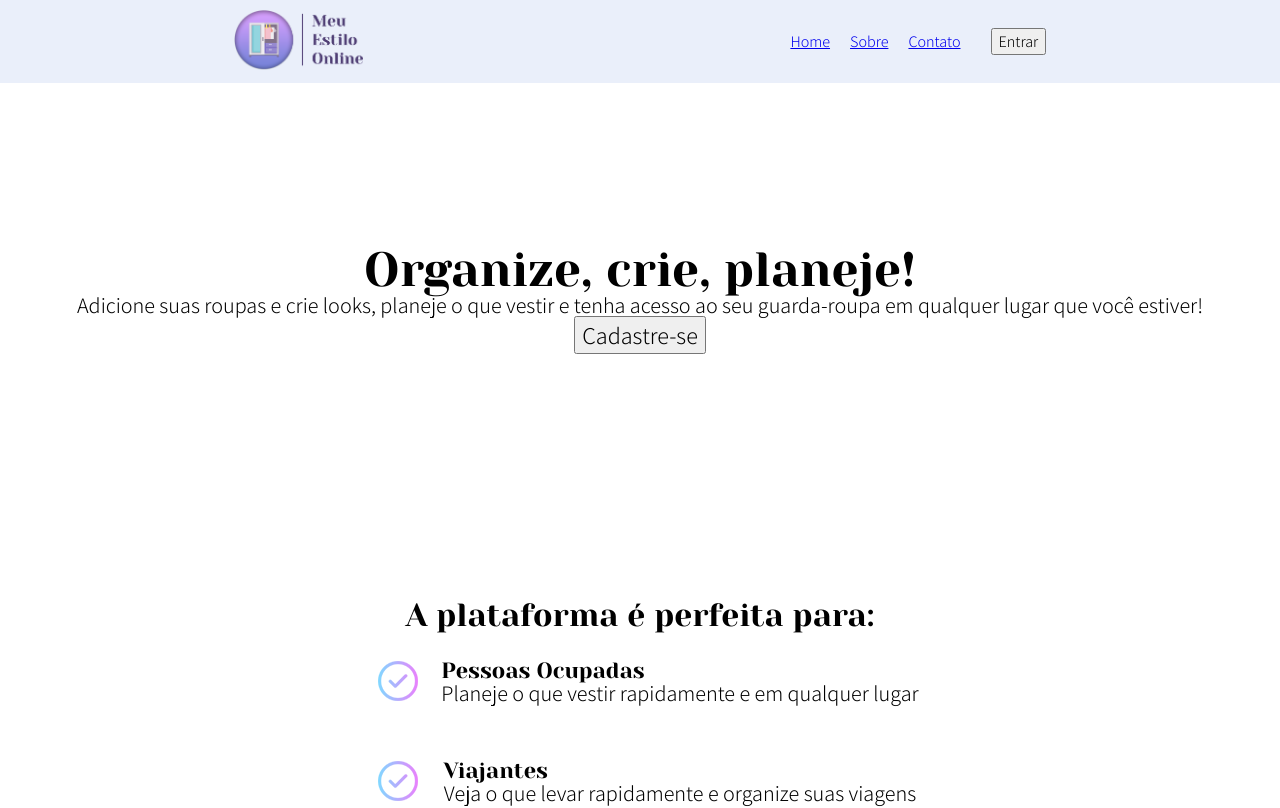
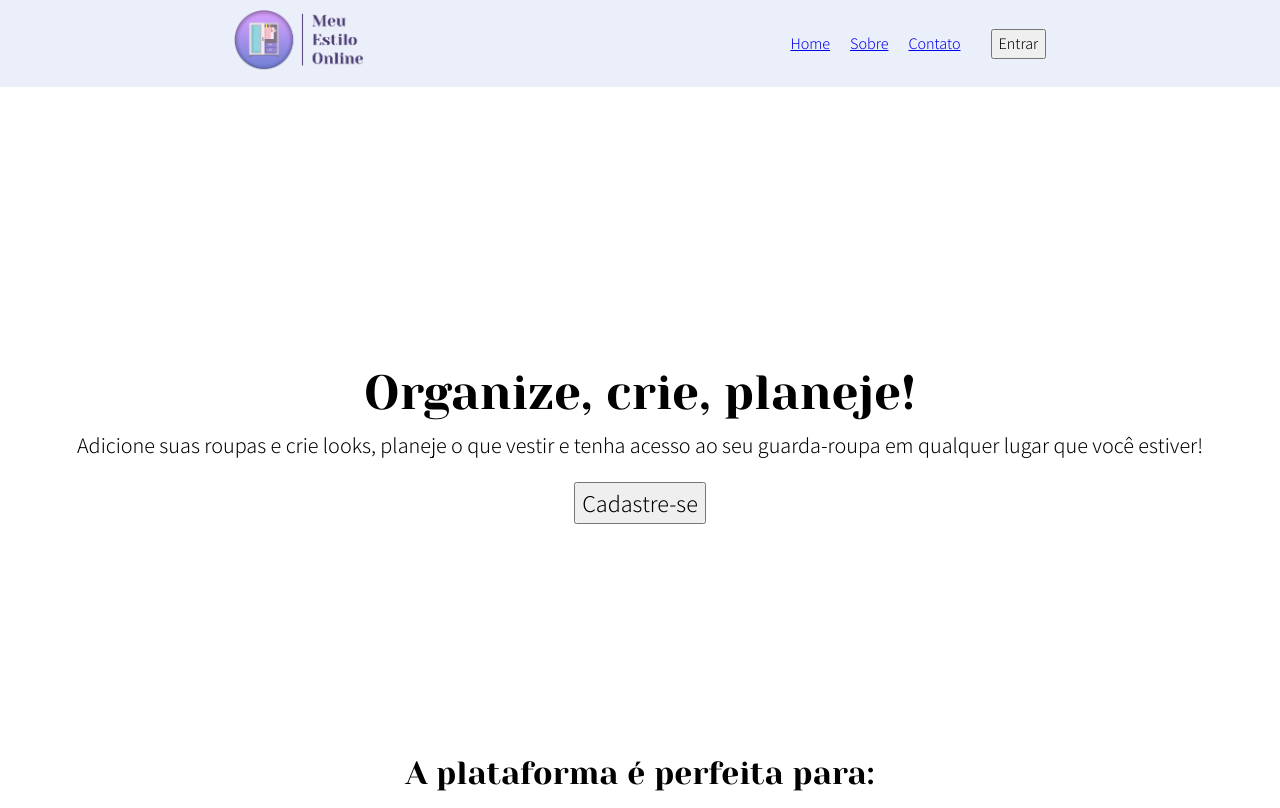
Before and after one commit to lydyanah/projeto-senac, a React (Create React App) app: page / in a window 1280 px wide. Shown: the top 808 px of the page. Built offline with nearby package versions, Linux system fonts and the light colour scheme.

Commit message:
revisão css

```diff
--- a/src/pages/about/styles.css
+++ b/src/pages/about/styles.css
@@ -1,11 +1,21 @@
-.infoSobre{
-    padding: 150px 20px 40px;
-    height: 100px;
+section.conteúdoSobre p{
+    font-size: 20px;
+    text-align: justify;
+    padding: 20px;
+}
+
+section.conteúdoSobre h2{
+    font-size: 22px;
+    padding: 0px 20px;
+}
+
+section.infoSobre{
+    min-height: 200px;
 }
 
 .infoDevs{
     padding: 50px 0px;
-    height: 300px;
+    min-height: 400px;
 }
 
 /* .conteúdoSobre p{
@@ -44,3 +54,9 @@
     width: 80px;
     border-radius: 50%;
 }
+
+@media screen and (min-width: 440px) {
+    section.conteúdoSobre h2{
+        font-size: 2em;
+    }
+}
--- a/src/pages/home/styles.css
+++ b/src/pages/home/styles.css
@@ -16,19 +16,27 @@ section.infoGeral h1 {
   font-size: 2em;
 }
 
-section.infoGeral p,
-button.cadastro {
-  font-size: 20px;
+button.cadastro{
   text-align: center;
+  margin: 20px 0px;
 }
 
 section.públicoAlvo {
-  min-height: 300px;
+  min-height: 400px;
 }
 
 li.públicoAlvo-item::before {
   content: url(../../assets/icons/check-mark.png);
-  padding: 5px;
+  padding: 15px;
+}
+
+li.públicoAlvo-item {
+  display: flex;
+  flex-direction: column;
+  flex-wrap: wrap;
+  justify-content: center;
+  width: 190px;
+  height: 100px;
 }
 
 section.recursos {
@@ -46,7 +54,7 @@ li.recursos-item {
   padding: 20px;
 }
 
-@media (min-width: 440px) {
+@media screen and (min-width: 440px) {
   section.infoGeral h1 {
     font-size: 3em;
   }
@@ -77,7 +85,7 @@ li.recursos-item {
   }
 
   li.públicoAlvo-item::before {
-    padding: 0px 20px;
+    padding: 20px;
   }
 
   li.públicoAlvo-item {
@@ -85,7 +93,7 @@ li.recursos-item {
     flex-direction: column;
     flex-wrap: wrap;
     justify-content: center;
-    padding: 20px;
-    height: 60px;
+    width: auto;
+    height: 80px;
   }
 }
--- a/src/styles/global.css
+++ b/src/styles/global.css
@@ -5,6 +5,7 @@
 *{
     font-family: Assistant;
     font-weight: 300;
+    line-height: 1.5;
 }
 
 #root {
@@ -12,6 +13,9 @@
     flex-direction: column;
     min-height: 100vh;
 }
+main{
+    margin-top: 150px;
+}
 
 h1, h2, h3{
     font-family: Yeseva One;
```
